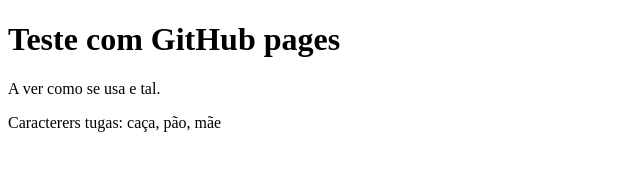
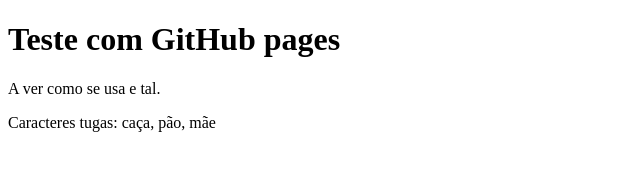
Before and after one commit to pareal/pareal.github.io, a plain HTML site: page index.html in a window 1280 px wide. Shown: the full height of the page, 0-640 px from the left. Drawn offline with Linux system fonts and the light colour scheme.

Commit message:
Update index.html
Personal page tests

```diff
--- a/index.html
+++ b/index.html
@@ -3,7 +3,6 @@
 <body>
 <h1>Teste com GitHub pages</h1>
 <p>A ver como se usa e tal.</p>
-
-<p>Caracterers tugas: caça, pão, mãe </p>
+<p>Caracteres tugas: caça, pão, mãe </p>
 </body>
 </html>
```
